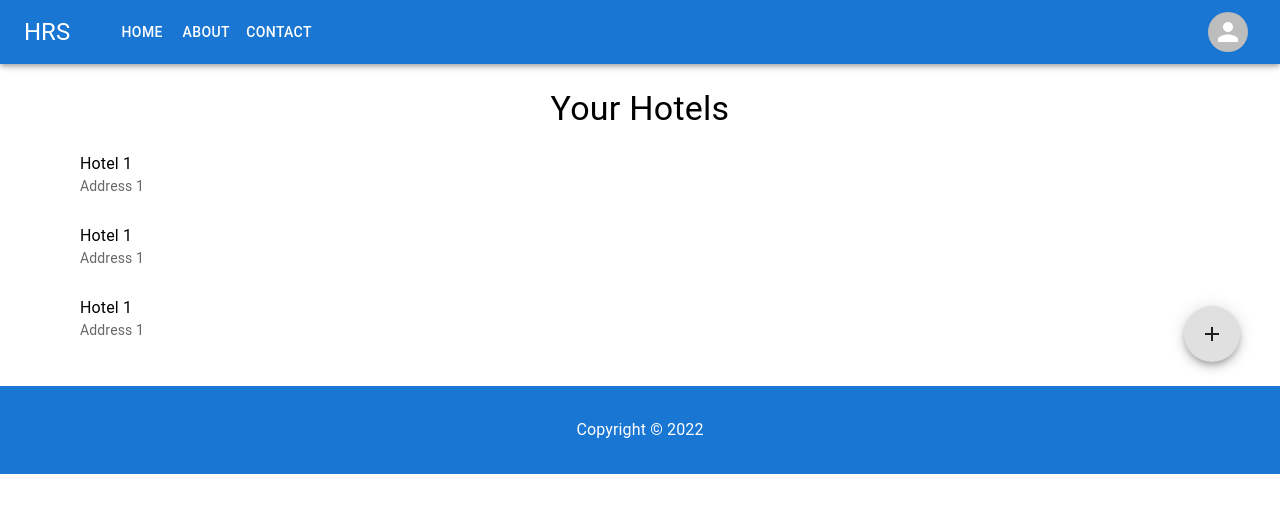
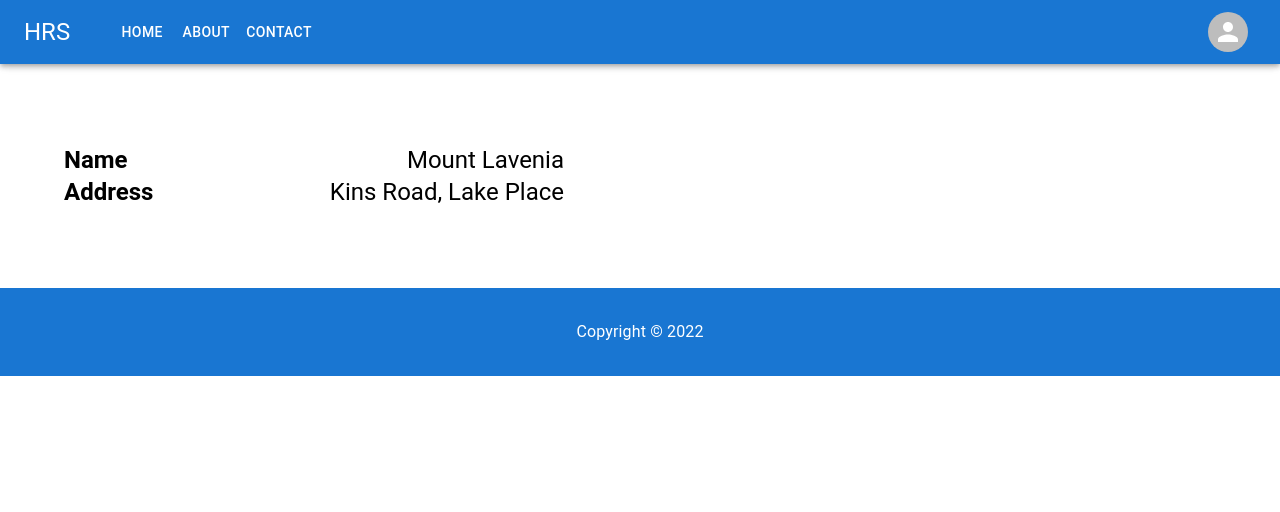
Before and after one commit to LassazVegaz/Hotel-Reservation-System, a React (Create React App) app in the folder frontend/: page / in a window 1280 px wide. Shown: the top 512 px of the page. Built offline with nearby package versions, Linux system fonts and the light colour scheme.

Commit message:
hotels view page

```diff
--- a/frontend/src/App.tsx
+++ b/frontend/src/App.tsx
@@ -1,13 +1,13 @@
 import { Footer } from "./components/Footer/Footer";
 import { Header } from "./components/Header/Header";
-import { HotelsListPage } from "./pages/HotelsListPage/HotelsListPage";
+import { HotelViewPage } from "./pages/HotelVewPage/HotelViewPage";
 
 function App() {
 	return (
 		<div>
 			<Header />
 
-			<HotelsListPage />
+			<HotelViewPage />
 
 			<Footer />
 		</div>
--- /dev/null
+++ b/frontend/src/pages/HotelVewPage/HotelView.tsx
@@ -0,0 +1,21 @@
+import { Box, Typography } from "@mui/material";
+
+const HotelViewRow = ({ label, value }: { label: string; value: string }) => {
+	return (
+		<Box display="flex" justifyContent="space-between" width={500}>
+			<Typography fontWeight="600" variant="h5">
+				{label}
+			</Typography>
+			<Typography variant="h5">{value}</Typography>
+		</Box>
+	);
+};
+
+export const HotelView = () => {
+	return (
+		<Box>
+			<HotelViewRow label="Name" value="Mount Lavenia" />
+			<HotelViewRow label="Address" value="Kins Road, Lake Place" />
+		</Box>
+	);
+};
--- /dev/null
+++ b/frontend/src/pages/HotelVewPage/HotelViewPage.tsx
@@ -0,0 +1,14 @@
+import { Container } from "@mui/material";
+import { HotelView } from "./HotelView";
+
+export const HotelViewPage = () => {
+	return (
+		<Container
+			sx={{
+				my: 10,
+			}}
+		>
+			<HotelView />
+		</Container>
+	);
+};
```
